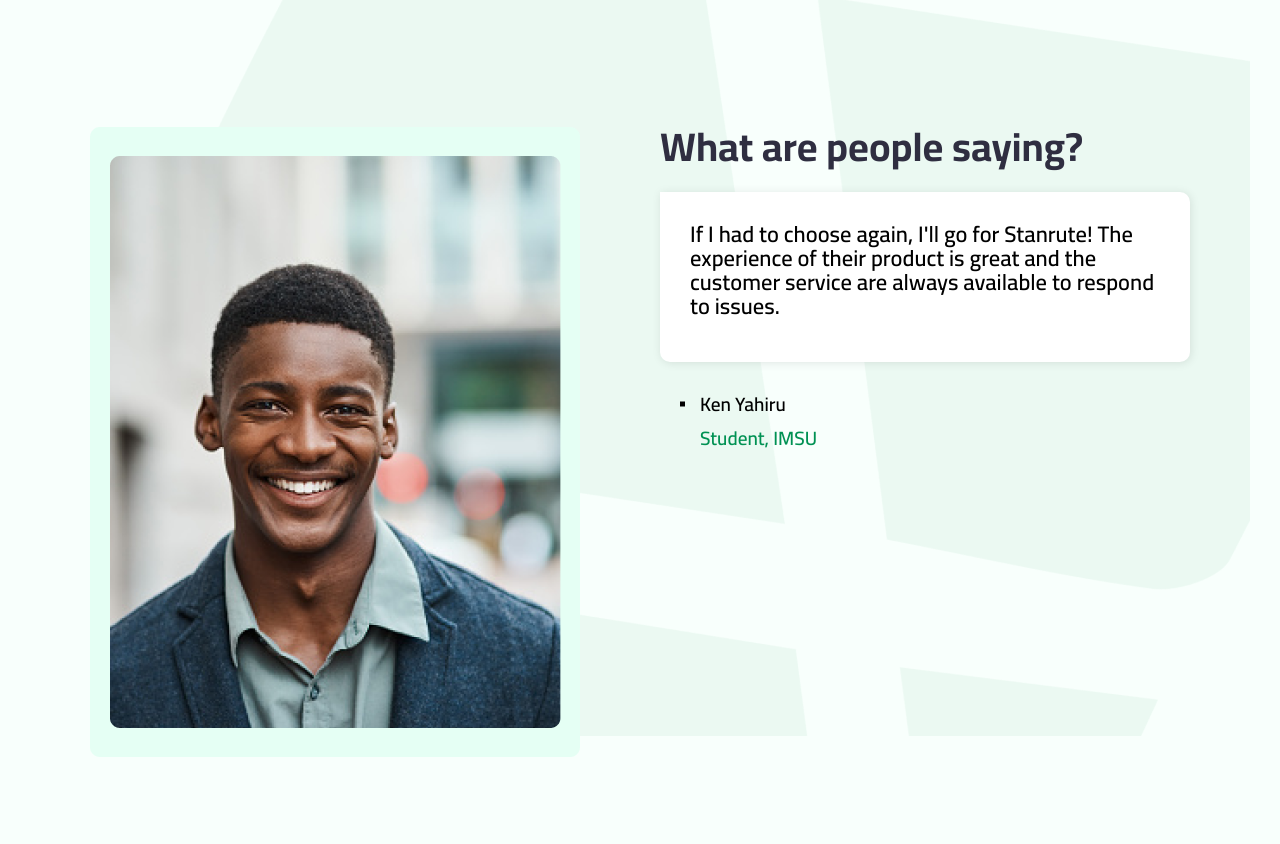
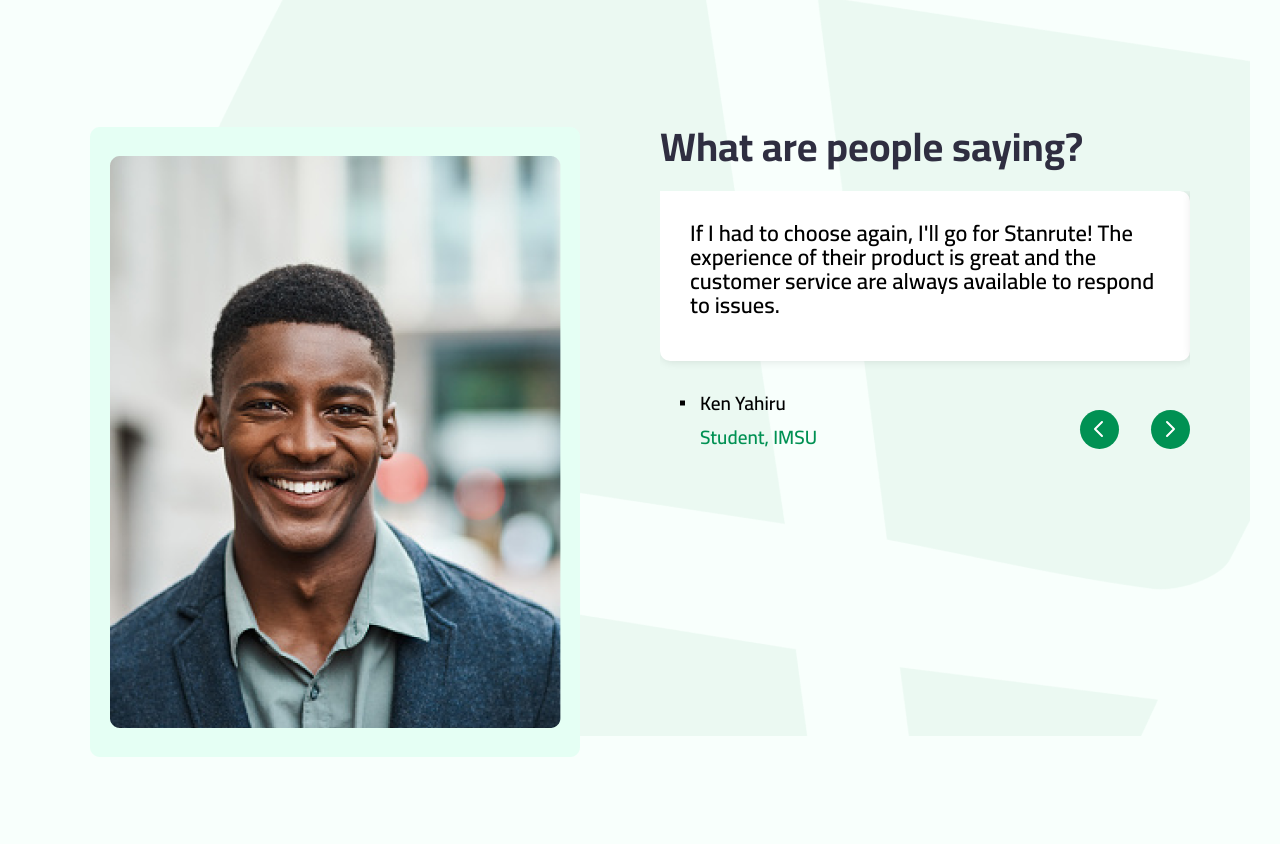
Before and after one commit to AkpetiTrust/Stanrute-Source, a React app: page / in a window 1280 px wide. Shown: the part 3760-4604 px from the top of the page. Built offline with nearby package versions, Linux system fonts and the light colour scheme.

Commit message:
Carousel in progress

```diff
--- a/src/css/_home.scss
+++ b/src/css/_home.scss
@@ -202,75 +202,6 @@ body {
   }
 }
 
-.testimony {
-  margin-top: 150px;
-  grid-template-columns: 1fr 1fr;
-  grid-template-rows: 10% 100% 10px;
-  grid-column-gap: 40px;
-
-  h3 {
-    grid-column: 2 / 3;
-    grid-row: 1 / 2;
-    margin-bottom: 20px;
-    font-size: 2.5em;
-    font-weight: 700;
-    line-height: 1em;
-    max-width: 500px;
-    color: #2f2e41;
-  }
-
-  .testimony-image {
-    grid-column: 1 / 2;
-    grid-row: 1 / 3;
-    img {
-      max-width: 100%;
-    }
-  }
-
-  .testimony-talk {
-    grid-column: 2 / 3;
-    grid-row: 2 / 3;
-    .card {
-      background-color: #fff;
-      padding: 30px;
-      box-shadow: 1px 1px 10px rgba(0, 0, 0, 0.1);
-      border-radius: 0px 10px 10px 10px;
-      min-height: 170px;
-      margin-bottom: 30px;
-
-      p {
-        font-weight: 600;
-        font-size: 1.4rem;
-        line-height: 1.5rem;
-      }
-    }
-
-    .name-container {
-      padding-left: 40px;
-
-      p {
-        font-weight: 600;
-        font-size: 1.2rem;
-        line-height: 1.5rem;
-      }
-      .name {
-        margin-bottom: 10px;
-        position: relative;
-        &::before {
-          content: "";
-          position: absolute;
-          left: -20px;
-          top: 50%;
-          transform: translateY(-50%);
-          width: 5px;
-          height: 5px;
-          background-color: #000;
-        }
-      }
-    }
-  }
-}
-
 .groove {
   width: 100%;
   min-height: 400px;
@@ -372,17 +303,6 @@ body {
     }
   }
 
-  .testimony {
-    display: block;
-
-    .testimony-image {
-      display: flex;
-      justify-content: center;
-      align-items: center;
-      margin-bottom: 30px;
-    }
-  }
-
   .groove img {
     right: 20px;
     height: 300px;
@@ -451,31 +371,19 @@ body {
     right: -$padding-left;
   }
 
-  .testimony {
-    h3 {
-      font-size: 2em;
-    }
-    .testimony-talk {
-      .card p {
-        font-size: 1.1em;
-      }
-
-      .name-container {
-        p {
-          font-size: 1em;
-        }
-      }
-    }
-  }
-
   .groove p {
     font-size: 1.1em;
   }
 }
 
 @media screen and(max-width:600px) {
-  .features .inner figure img {
-    max-width: 100%;
+  .features .inner figure {
+    padding-left: 0;
+
+    img {
+      max-width: 100%;
+      max-height: unset;
+    }
   }
 
   .groove {
--- a/src/pages/Home/Main.jsx
+++ b/src/pages/Home/Main.jsx
@@ -1,7 +1,7 @@
 import React from "react";
 import Service from "./Services/Service";
 import Features from "./Features";
-import Testimony from "./Testimony";
+import Testimony from "./Testimony/Testimony";
 import Groove from "./Groove";
 import Etrading from "./images/e-trading.png";
 import GiftCard from "./images/gift_card.png";
--- a/src/pages/Home/Testimony.jsx
+++ /dev/null
@@ -1,26 +0,0 @@
-import React from "react";
-import TestimonyPic from "./images/testimony.png";
-
-export default function Testimony() {
-  return (
-    <section className="testimony grid">
-      <h3>What are people saying?</h3>
-      <figure className="testimony-image">
-        <img src={TestimonyPic} alt="testimony" />
-      </figure>
-      <section className="testimony-talk">
-        <div className="card">
-          <p>
-            If I had to choose again, I'll go for Stanrute! The experience of
-            their product is great and the customer service are always available
-            to respond to issues.
-          </p>
-        </div>
-        <div className="name-container">
-          <p className="name">Ken Yahiru</p>
-          <p className="text-primary">Student, IMSU</p>
-        </div>
-      </section>
-    </section>
-  );
-}
--- /dev/null
+++ b/src/pages/Home/Testimony/Testimony.jsx
@@ -0,0 +1,99 @@
+import { React, useState } from "react";
+import style from "./index.module.css";
+import TestimonyPic from "./testimony.png";
+
+export default function Testimony() {
+  const [slides, setSlides] = useState([
+    {
+      img: TestimonyPic,
+      testimony:
+        "If I had to choose again, I'll go for Stanrute! The experience of their product is great and the customer service are always available to respond to issues.",
+      name: "Ken Yahiru",
+      position: "Student, IMSU",
+      index: 0,
+    },
+    {
+      img: TestimonyPic,
+      testimony:
+        "If I had to choose again, I'll go for Stanrute! The experience of their product is great and the customer service are always available to respond to issues.",
+      name: "Ken Yahiru",
+      position: "Student, IMSU",
+      index: 1,
+    },
+    {
+      img: TestimonyPic,
+      testimony:
+        "If I had to choose again, I'll go for Stanrute! The experience of their product is great and the customer service are always available to respond to issues.",
+      name: "Ken Yahiru",
+      position: "Student, IMSU",
+      index: 2,
+    },
+  ]);
+
+  const [activeSlide, setActiveSlide] = useState({
+    img: TestimonyPic,
+    testimony:
+      "If I had to choose again, I'll go for Stanrute! The experience of their product is great and the customer service are always available to respond to issues.",
+    name: "Ken Yahiru",
+    position: "Student, IMSU",
+    index: 0,
+  });
+
+  return (
+    <section className={style.testimony}>
+      <h3 className={style.title}>What are people saying?</h3>
+      <img src={activeSlide.img} className={style.img} alt="Image" />
+      <div className={style.slides_container}>
+        <div className={style.slides}>
+          {slides.map((slide) => (
+            <div className={style.slide} key={slide.index}>
+              <div className={style.btn_group}>
+                <button>
+                  <svg
+                    width="24"
+                    height="24"
+                    viewBox="0 0 24 24"
+                    fill="none"
+                    xmlns="http://www.w3.org/2000/svg"
+                  >
+                    <path
+                      d="M15 19L8 12L15 5"
+                      stroke="white"
+                      strokeWidth="2"
+                      strokeLinecap="round"
+                      strokeLinejoin="round"
+                    />
+                  </svg>
+                </button>
+                <button>
+                  <svg
+                    width="24"
+                    height="24"
+                    viewBox="0 0 24 24"
+                    fill="none"
+                    xmlns="http://www.w3.org/2000/svg"
+                  >
+                    <path
+                      d="M9 5L16 12L9 19"
+                      stroke="white"
+                      strokeWidth="2"
+                      strokeLinecap="round"
+                      strokeLinejoin="round"
+                    />
+                  </svg>
+                </button>
+              </div>
+              <div className={style.card}>
+                <p>{slide.testimony}</p>
+              </div>
+              <p className={style.name}>{slide.name}</p>
+              <p className={`${style.position} text-primary`}>
+                {slide.position}
+              </p>
+            </div>
+          ))}
+        </div>
+      </div>
+    </section>
+  );
+}
--- /dev/null
+++ b/src/pages/Home/Testimony/index.module.scss
@@ -0,0 +1,125 @@
+.testimony {
+  margin-top: 150px;
+  display: grid;
+  grid-template-columns: 1fr 1fr;
+  grid-template-rows: 10% 100% 10px;
+  grid-column-gap: 40px;
+}
+
+.img {
+  grid-column: 1 / 2;
+  grid-row: 1 / 3;
+}
+
+.title,
+.slides_container {
+  grid-column: 2 / 3;
+}
+
+.title {
+  grid-row: 1 / 2;
+  color: #2f2e41;
+  font-size: 2.5em;
+  font-weight: 700;
+  line-height: 1em;
+  margin-bottom: 20px;
+}
+
+.slides_container {
+  grid-row: 2 / 3;
+  overflow: hidden;
+}
+
+.slides {
+  display: flex;
+  transition: transform 0.4s;
+}
+
+.slide {
+  flex-shrink: 0;
+  width: 100%;
+  position: relative;
+}
+
+.btn_group {
+  position: absolute;
+  bottom: 0;
+  right: 0;
+  display: flex;
+  justify-content: space-between;
+  width: 110px;
+
+  button {
+    all: unset;
+    cursor: pointer;
+    background-color: #009153;
+    width: 25px;
+    height: 25px;
+    border-radius: 50%;
+    padding: 7px;
+  }
+}
+
+.card {
+  background-color: #fff;
+  border-radius: 0 10px 10px 10px;
+  box-shadow: 1px 1px 10px rgba(0, 0, 0, 0.1);
+  margin-bottom: 30px;
+  min-height: 170px;
+  padding: 30px;
+  p {
+    font-size: 1.4rem;
+    font-weight: 600;
+    line-height: 1.5rem;
+  }
+}
+
+.name,
+.position {
+  font-size: 1.2rem;
+  font-weight: 600;
+  line-height: 1.5rem;
+  padding-left: 40px;
+}
+
+.name {
+  margin-bottom: 10px;
+  position: relative;
+  &::before {
+    background-color: #000;
+    content: "";
+    height: 5px;
+    left: 20px;
+    position: absolute;
+    top: 50%;
+    transform: translateY(-50%);
+    width: 5px;
+  }
+}
+
+@media screen and(max-width:800px) {
+  .testimony {
+    display: block;
+
+    .title {
+      font-size: 2em;
+    }
+
+    .img {
+      max-width: 100%;
+      margin-bottom: 30px;
+    }
+
+    .card {
+      margin-bottom: 30px;
+      p {
+        font-size: 1.1em;
+      }
+    }
+
+    .name,
+    .position {
+      font-size: 1em;
+    }
+  }
+}
```
Also changed, not shown: src/index.css, src/pages/Home/Testimony/index.module.css (added), src/pages/Home/Testimony/testimony.png (renamed from src/pages/Home/images/testimony.png), 2 other files.
